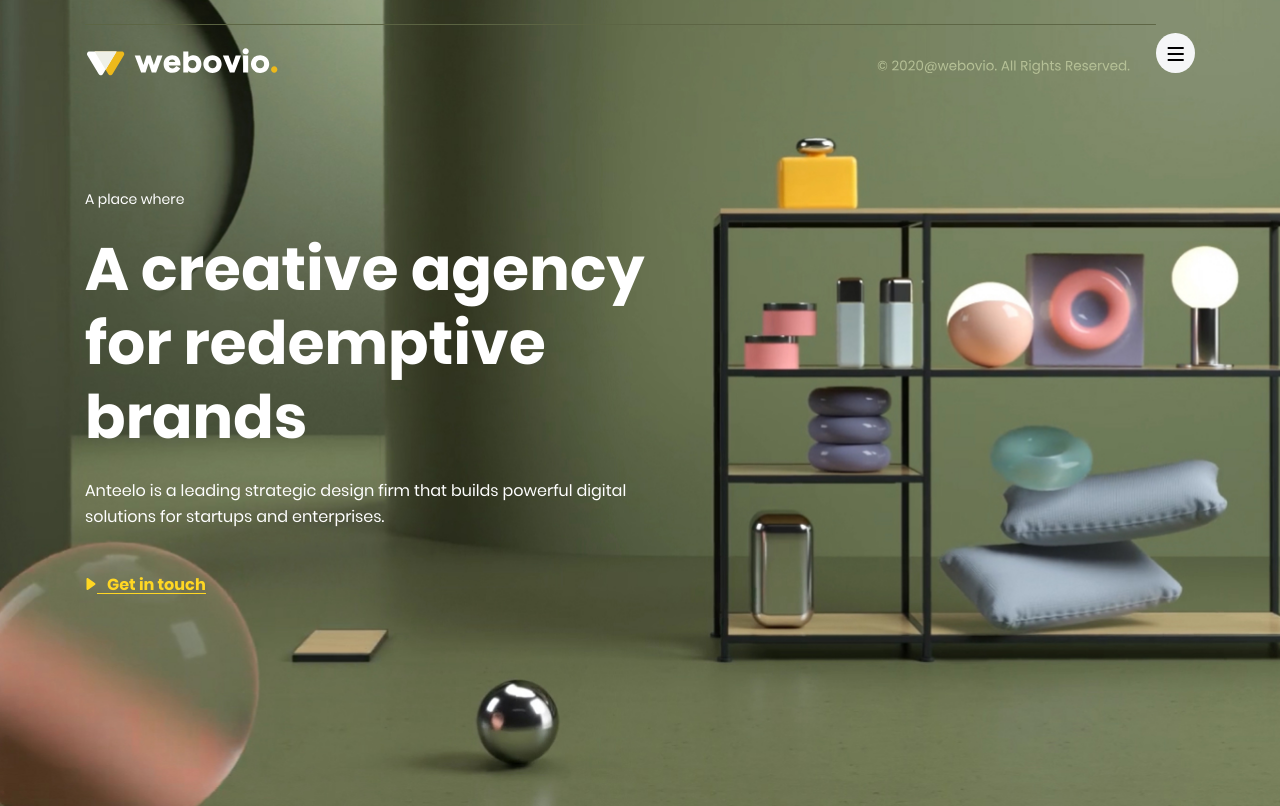
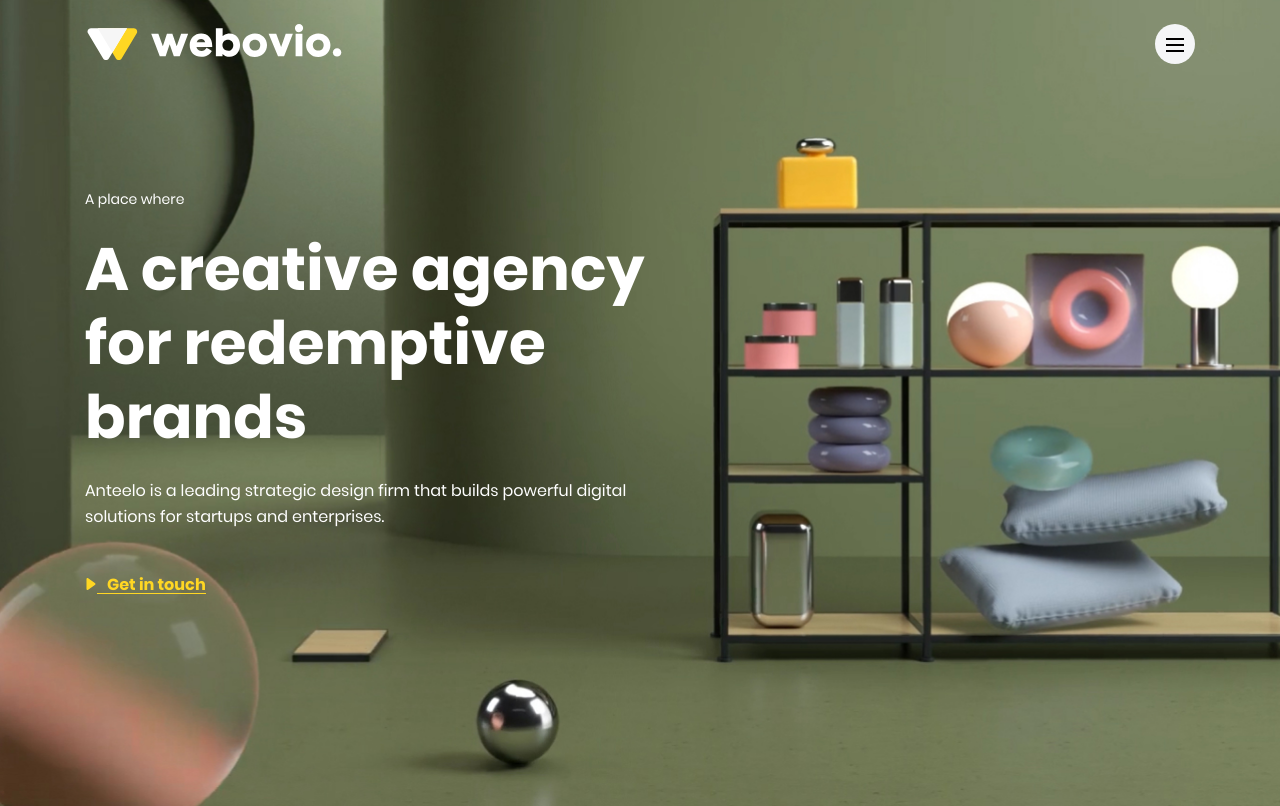
Before and after one commit to anastasiaOst/webovio, a plain HTML site: page index.html in a window 1280 px wide. Shown: the top 806 px of the page. Drawn offline with Linux system fonts and the light colour scheme.

Commit message:
Update index.html

```diff
--- a/index.html
+++ b/index.html
@@ -14,7 +14,7 @@
 	<header class="header">
 		<div class="container header-container">
 			<a class="logo">
-				<img src="img/footer-logo.svg" alt="Webovio Logo">
+				<img src="img/logo.svg" alt="Webovio Logo">
 			</a>
 			<button class="burger btn-reset" aria-label="Open menu">
 				<span class="burger-line"></span>
```
